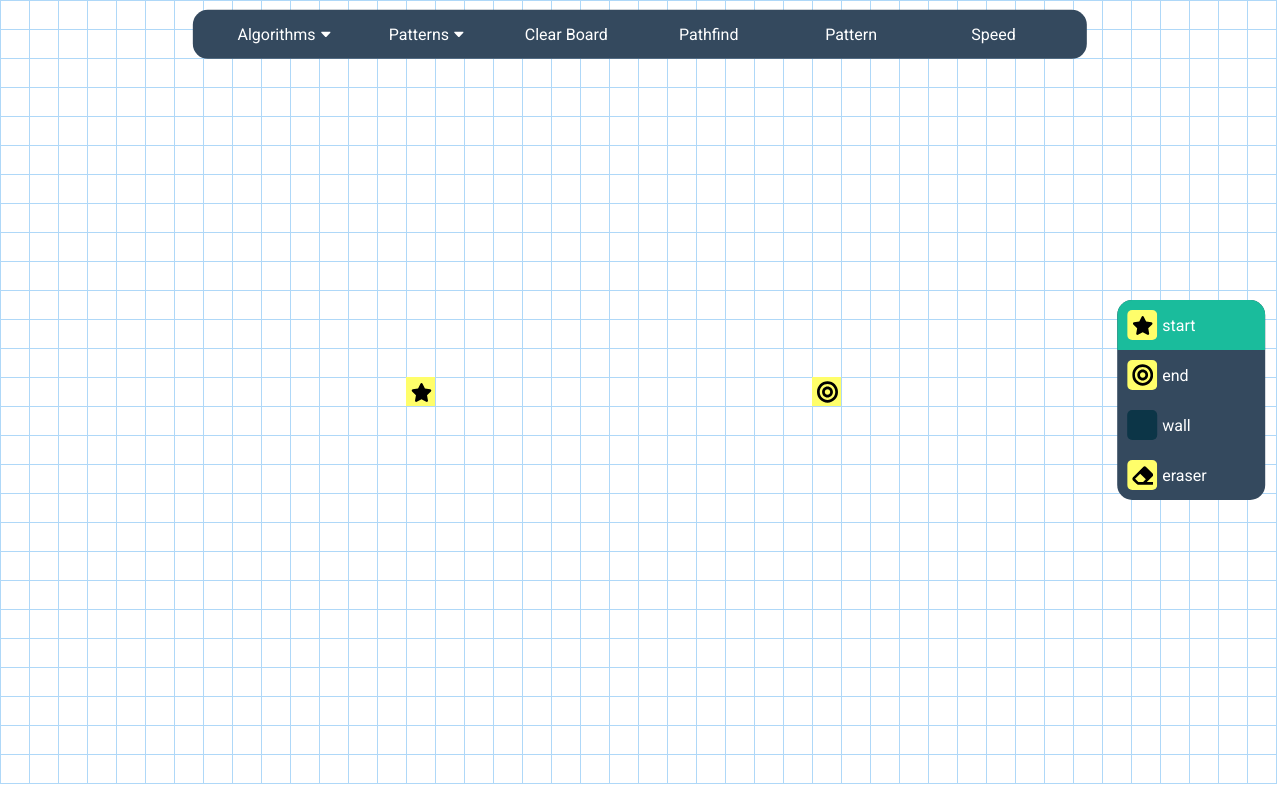
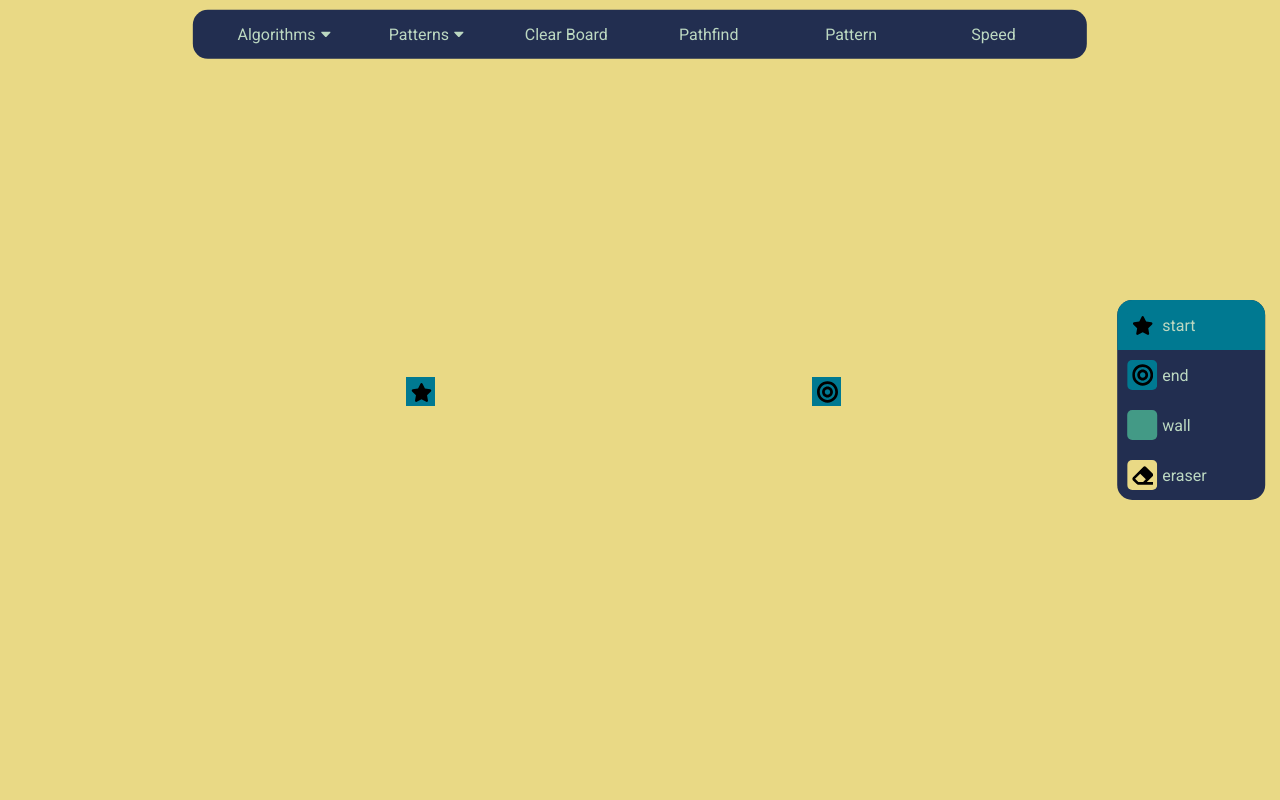
Before and after one commit to alvinosh/pathfinding-visualiser-angular, an Angular app: page / in a window 1280 px wide. Built offline with nearby package versions, Linux system fonts and the light colour scheme.

Commit message:
fucked w colors

```diff
--- a/src/app/components/node-list/node-list.component.scss
+++ b/src/app/components/node-list/node-list.component.scss
@@ -51,7 +51,7 @@
   background-repeat: no-repeat;
   background-position: center;
   background-size: 70%;
-  background-color: #fffe6a;
+  background-color: $open-node-color;
 }
 
 .active {
--- a/src/app/components/node/node.component.scss
+++ b/src/app/components/node/node.component.scss
@@ -5,7 +5,7 @@
   box-sizing: border-box;
   margin-right: -1px;
   margin-bottom: -1px;
-  border: 1px rgba($grid-color, 1) solid;
+  //   border: 1px rgba($grid-color, 1) solid;
 }
 
 .animate {
--- a/src/app/services/pathfinding.service.ts
+++ /dev/null
@@ -1,6 +0,0 @@
-import { Injectable } from '@angular/core';
-
-@Injectable({ providedIn: 'root' })
-export class PathfindingService {
-  constructor() {}
-}
--- a/src/app/styles/nodes.scss
+++ b/src/app/styles/nodes.scss
@@ -5,7 +5,7 @@
   background-position: center;
   background-size: 70%;
 
-  background-color: #fffe6a;
+  background-color: $start-node-color;
 }
 
 .end {
@@ -14,19 +14,23 @@
   background-repeat: no-repeat;
   background-position: center;
   background-size: 70%;
-  background-color: #fffe6a;
+  background-color: $end-node-color;
 }
 
 .wall {
   border: none !important;
-  background-color: #0c3547;
+  background-color: $wall-node-color;
 }
 
 .path {
   border: none !important;
-  background-color: #fffe6a;
+  background-color: $path-node-color;
 }
 
 .closed {
-  background-color: #afd8f8;
+  background-color: $closed-node-color;
 }
+
+.open {
+  background-color: $open-node-color;
+}
--- a/src/app/styles/variables.scss
+++ b/src/app/styles/variables.scss
@@ -1,7 +1,12 @@
-$grid-color: #afd8f8;
-$background-color: #ffffff;
+$tool-bar-color: #222e50;
+$hover-color: #007991;
+$text-color: #bcd8c1;
 
-$tool-bar-color: #34495e;
-$hover-color: #1abc9c;
+$start-node-color: $hover-color;
+$end-node-color: $hover-color;
+$path-node-color: $hover-color;
+$wall-node-color: #439a86;
+$closed-node-color: $tool-bar-color;
+$open-node-color: #e9d985;
 
-$text-color: white;
+$background-color: $open-node-color;
```
